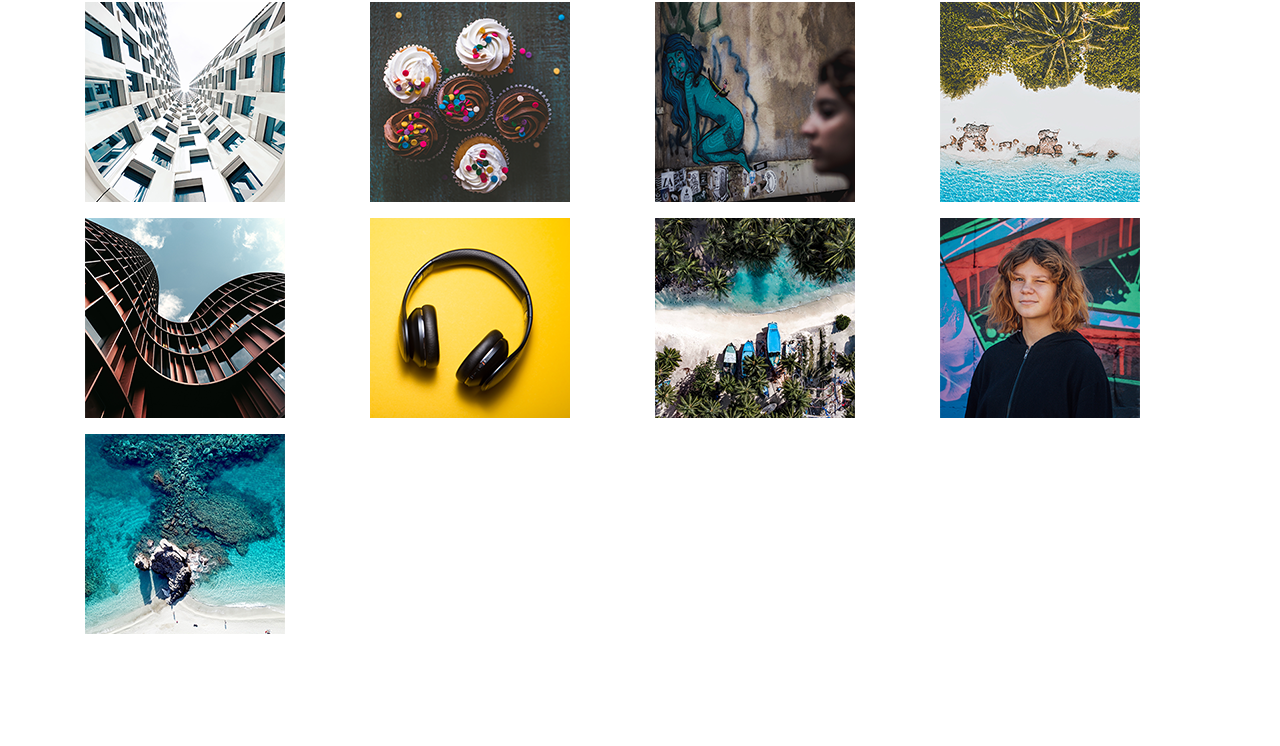
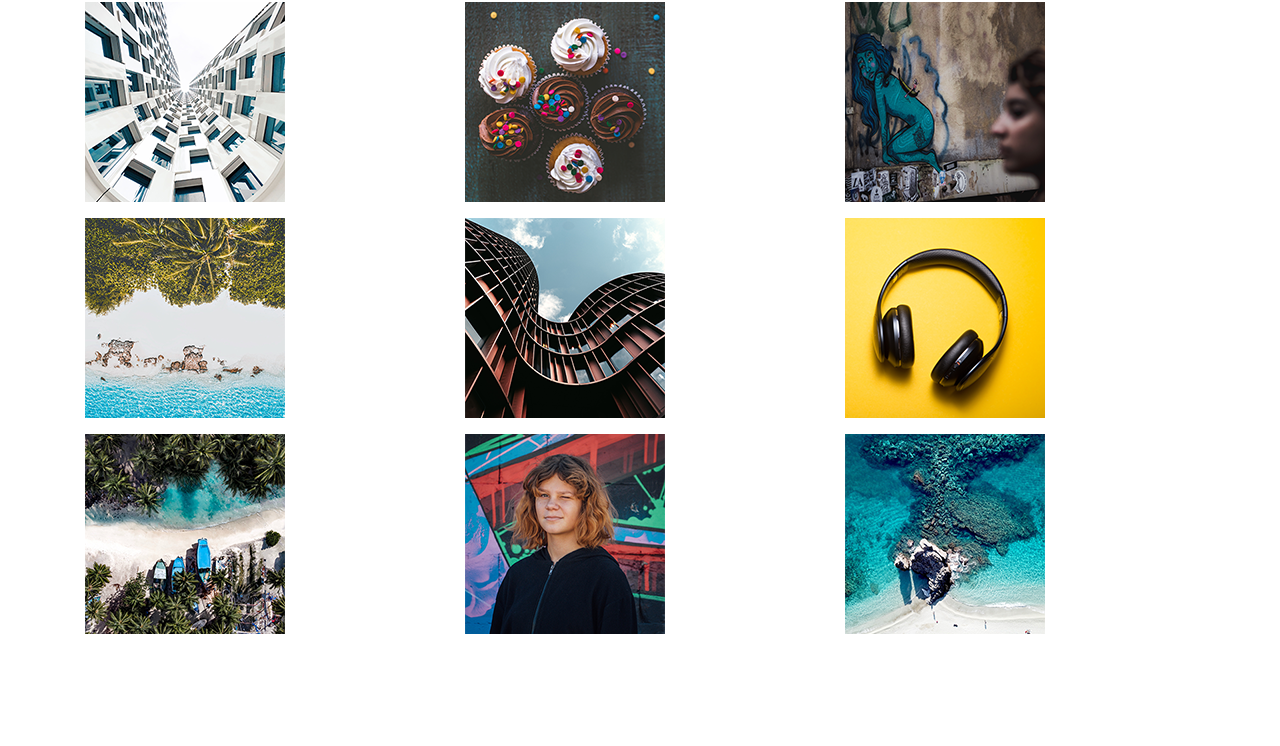
Before and after one commit to OfficialAnjaW/m2-hw2-weigelt-anja, a plain HTML site: page index.html in a window 1280 px wide. Shown: the part 54-800 px from the top of the page. Drawn offline with nearby package versions, Linux system fonts and the light colour scheme.

Commit message:
Make grid structure responsive to all sizes

```diff
--- a/index.html
+++ b/index.html
@@ -16,39 +16,39 @@
     <main class="container">
       <div class="row">
 
-        <figure class="col">
+        <figure class="col-sm col-md-6 col-lg-4">
           <img src="img/hw2-image1.png" alt="Building" title="White towering Building" />
         </figure>
 
-        <figure class="col">
+        <figure class="col-sm col-md-6 col-lg-4">
           <img src="img/hw2-image2.png" alt="Cupcakes" title="Variety of Cupcakes" />
         </figure>
 
-        <figure class="col">
+        <figure class="col-sm col-md-6 col-lg-4">
           <img src="img/hw2-image3.png" alt="Mural" title="Girl walking by Mural" />
         </figure>
 
-        <figure class="col">
+        <figure class="col-sm col-md-6 col-lg-4">
           <img src="img/hw2-image4.png" alt="Beach" title="Beach from above" />
         </figure>
 
-        <figure class="col">
+        <figure class="col-sm col-md-6 col-lg-4">
           <img src="img/hw2-image5.png" alt="Building" title="Red towering Building" />
         </figure>
 
-        <figure class="col">
+        <figure class="col-sm col-md-6 col-lg-4">
           <img src="img/hw2-image6.png" alt="Headphones" title="Headphones on yellow background" />
         </figure>
 
-        <figure class="col">
+        <figure class="col-sm col-md-6 col-lg-4">
           <img src="img/hw2-image7.png" alt="Beach" title="Beach with boats" />
         </figure>
 
-        <figure class="col">
+        <figure class="col-sm col-md-6 col-lg-4">
           <img src="img/hw2-image8.png" alt="Girl" title="Young girl in front of mural" />
         </figure>
 
-        <figure class="col">
+        <figure class="col-sm col-md-6 col-lg-4">
           <img src="img/hw2-image9.png" alt="Beach" title="Beach with rocks" />
         </figure>
 
```
